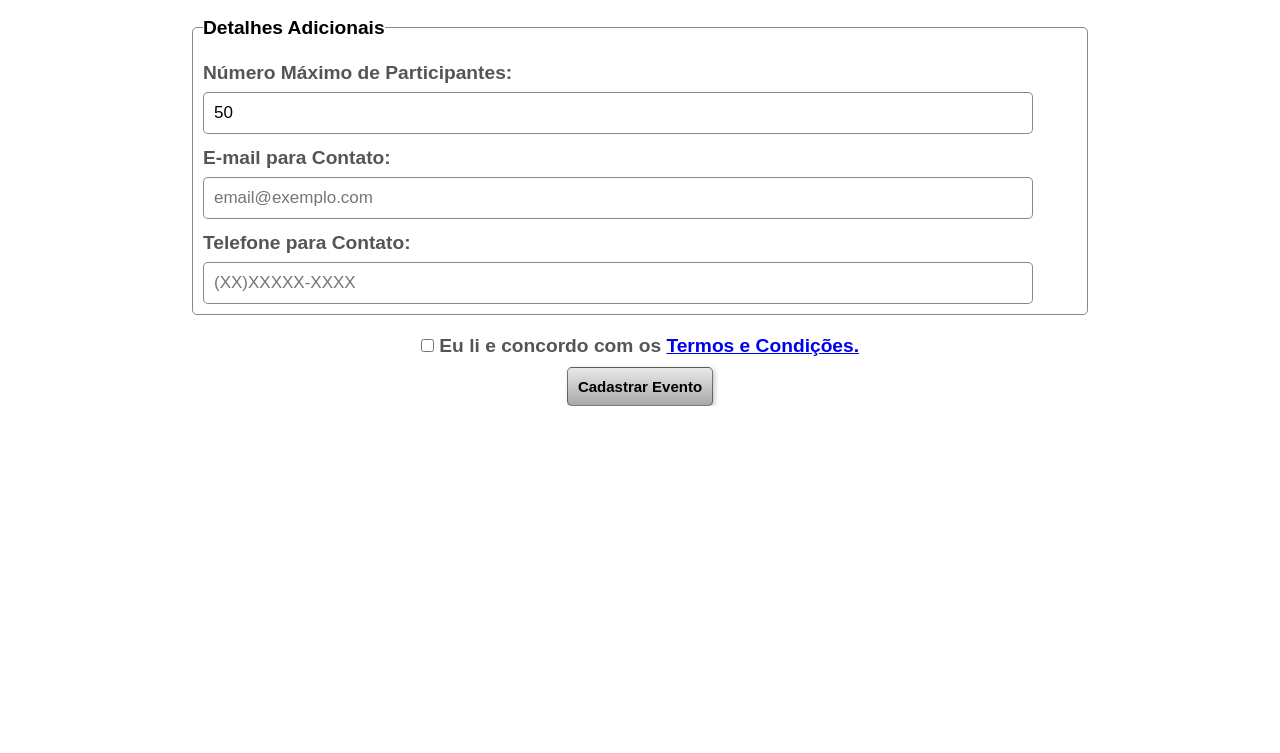
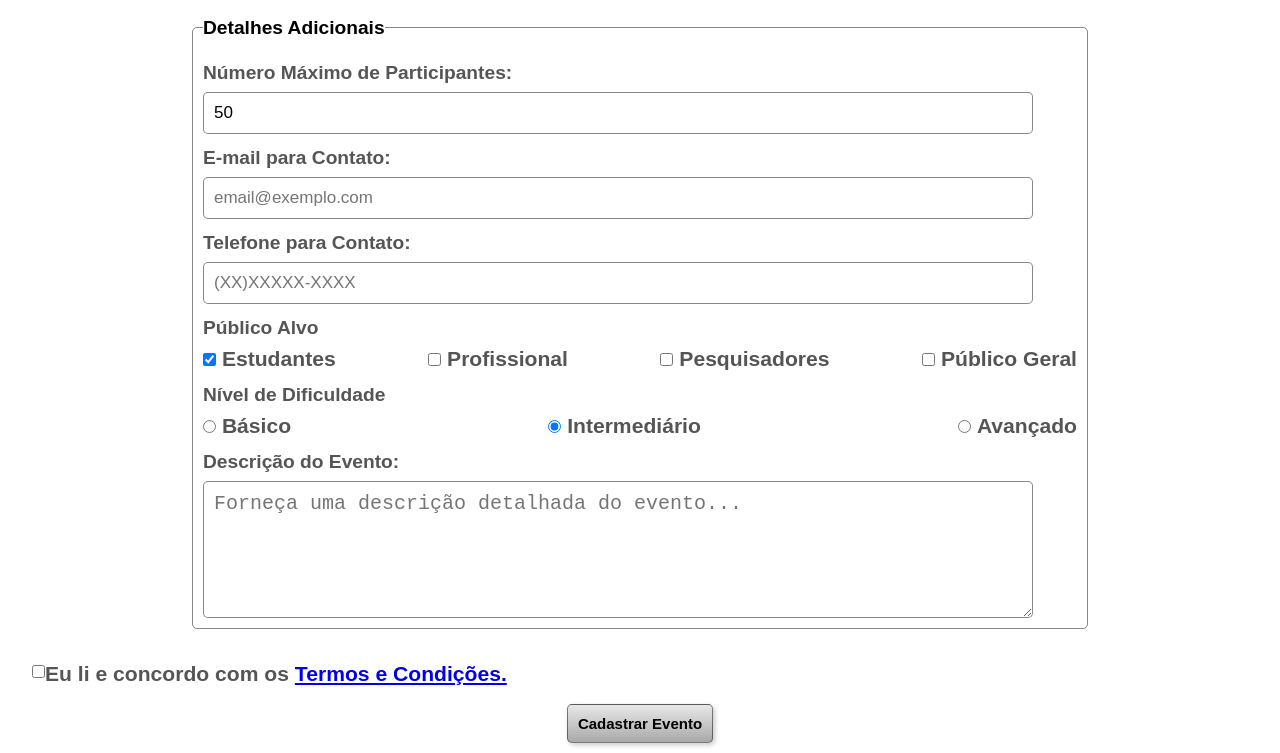
Before and after one commit to pwellinsson/Form_Jean, a plain HTML site: page index.html in a window 1280 px wide. Shown: the part 541-1294 px from the top of the page. Before the commit the page ends 947 px from the top, so only its background shows below. Drawn offline with Linux system fonts and the light colour scheme.

Commit message:
Finalize ALL

```diff
--- a/index.html
+++ b/index.html
@@ -10,7 +10,7 @@
   <body>
     <h1>Formulário de Cadastro de Evento</h1>
 
-    <form action="cadastro.js" method="post" autocomplete="on">
+    <form action="https://script.google.com/macros/s/AKfycbwgM74QGRE05y_IY2bhSZGravFaoN12p75afyZp0mOjw9HEX20wz-IeORjJUAJHn2m5/exec" method="post" autocomplete="on">
       <fieldset>
         <legend>Informações Gerais</legend>
         <label for="event_name">Nome do Evento:</label>
@@ -77,7 +77,14 @@
         />
 
         <label for="email">E-mail para Contato:</label>
-        <input type="email" name="email" id="email" autocomplete="email" placeholder="email@exemplo.com" required />
+        <input
+          type="email"
+          name="email"
+          id="email"
+          autocomplete="email"
+          placeholder="email@exemplo.com"
+          required
+        />
 
         <label for="tel">Telefone para Contato:</label>
         <input
@@ -89,6 +96,51 @@
           placeholder="(XX)XXXXX-XXXX"
           required
         />
+        <label for="public">Público Alvo</label>
+        <div id="public">
+          <div class="public">
+            <input type="checkbox" name="student" id="student" value="Estudante" checked />
+            <label for="student">Estudantes</label>
+          </div>
+          <div class="public">
+            <input type="checkbox" name="profes" id="profes" value="Profissional" />
+            <label for="profes">Profissional</label>
+          </div>
+          <div class="public">
+            <input type="checkbox" name="researc" id="researc" value="Pesquisador" />
+            <label for="researc">Pesquisadores</label>
+          </div>
+          <div class="public">
+            <input type="checkbox" name="gener_pub" id="gener_pub" value="Público Geral" />
+            <label for="gener_pub">Público Geral</label>
+          </div>
+        </div>
+
+        <label for="level">Nível de Dificuldade</label>
+        <div id="public">
+          <div class="public">
+            <input type="radio" name="level" id="basic" value="Básico" />
+            <label for="basic">Básico</label>
+          </div>
+          <div class="public">
+            <input type="radio" name="level" id="intermediate" value="Intermediário" checked />
+            <label for="intermediate">Intermediário</label>
+          </div>
+          <div class="public">
+            <input type="radio" name="level" id="advanced" value="Avançado" />
+            <label for="advanced">Avançado</label>
+          </div>
+        </div>
+
+        <label for="event_desc">Descrição do Evento:</label>
+        <textarea
+          name="event_desc"
+          id="event_desc"
+          cols="10"
+          rows="5"
+          minlength="20"
+          placeholder="Forneça uma descrição detalhada do evento..."
+        ></textarea>
       </fieldset>
 
       <div id="termos">
--- a/style.css
+++ b/style.css
@@ -51,14 +51,28 @@ fieldset > select {
   padding: 10px;
 }
 
-/* fieldset > p {
-  font-size: 0.8em;
-  margin-top: 10px;
-} */
+fieldset > div#public {
+  display: flex;
+  flex-flow: row wrap;
+  justify-content: space-between;
+  font-size: 1.1em;
+}
 
-/* #termos {
-  margin-right: -50px;
-} */
+textarea {
+  font-size: 20px;
+  width: 95%;
+  border: 1px solid rgba(0, 0, 0, 0.468);
+  border-radius: 5px;
+  padding: 10px;
+}
+
+div#termos {
+  width: 95%;
+  display: flex;
+  flex-flow: row nowrap;
+  justify-content: flex-start;
+  font-size: 1.1em;
+}
 
 input[type="submit"] {
   background-image: linear-gradient(to bottom, rgb(232, 232, 232), darkgray);
@@ -66,7 +80,7 @@ input[type="submit"] {
   cursor: pointer;
   box-shadow: 2px 2px 5px rgba(0, 0, 0, 0.216);
   border-radius: 5px;
-  margin-top: 10px;
+  margin: 10px;
   padding: 10px;
   border: 1px solid rgba(0, 0, 0, 0.468);
   font-weight: bold;
```
Lines whose indentation alone changed are shown as unchanged.
